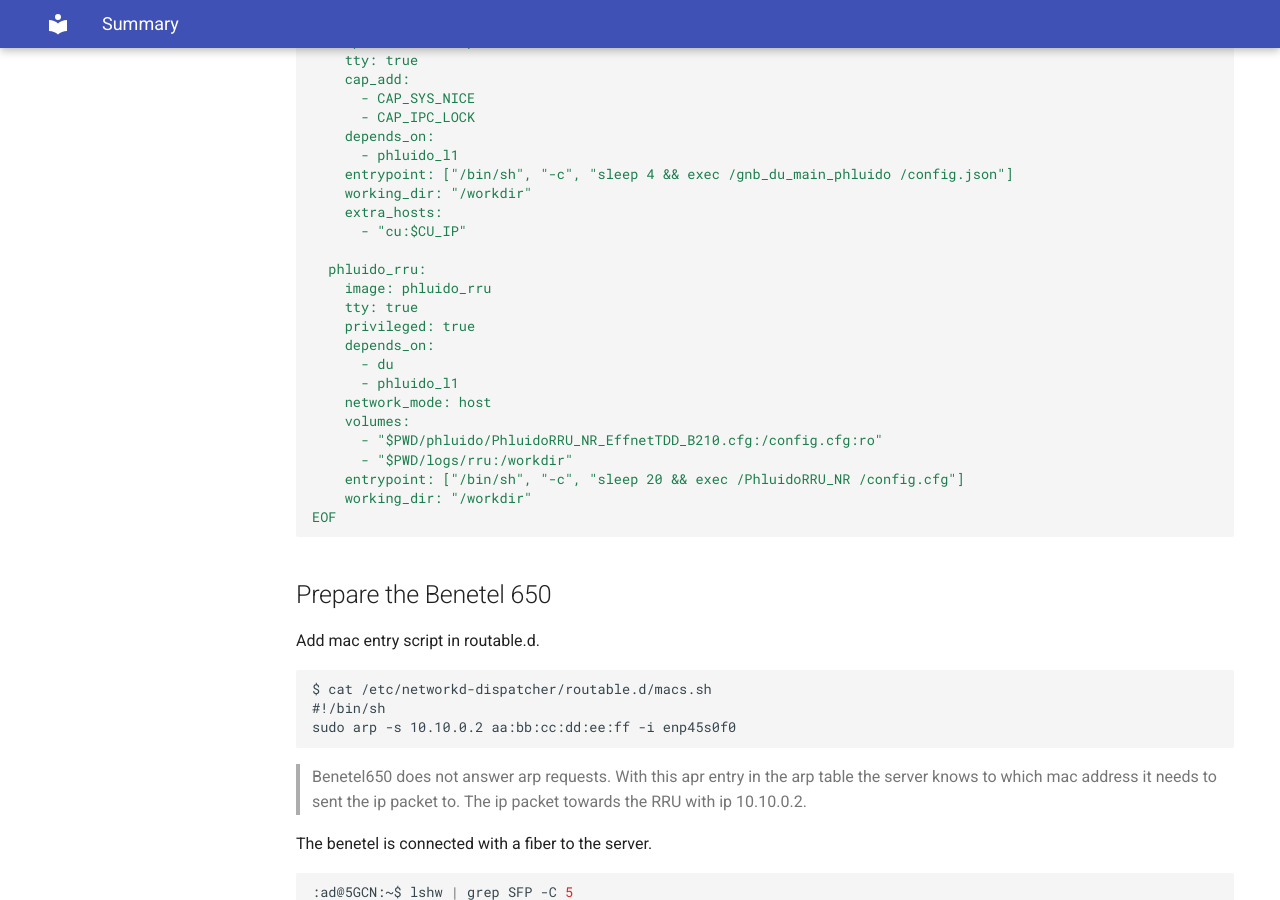
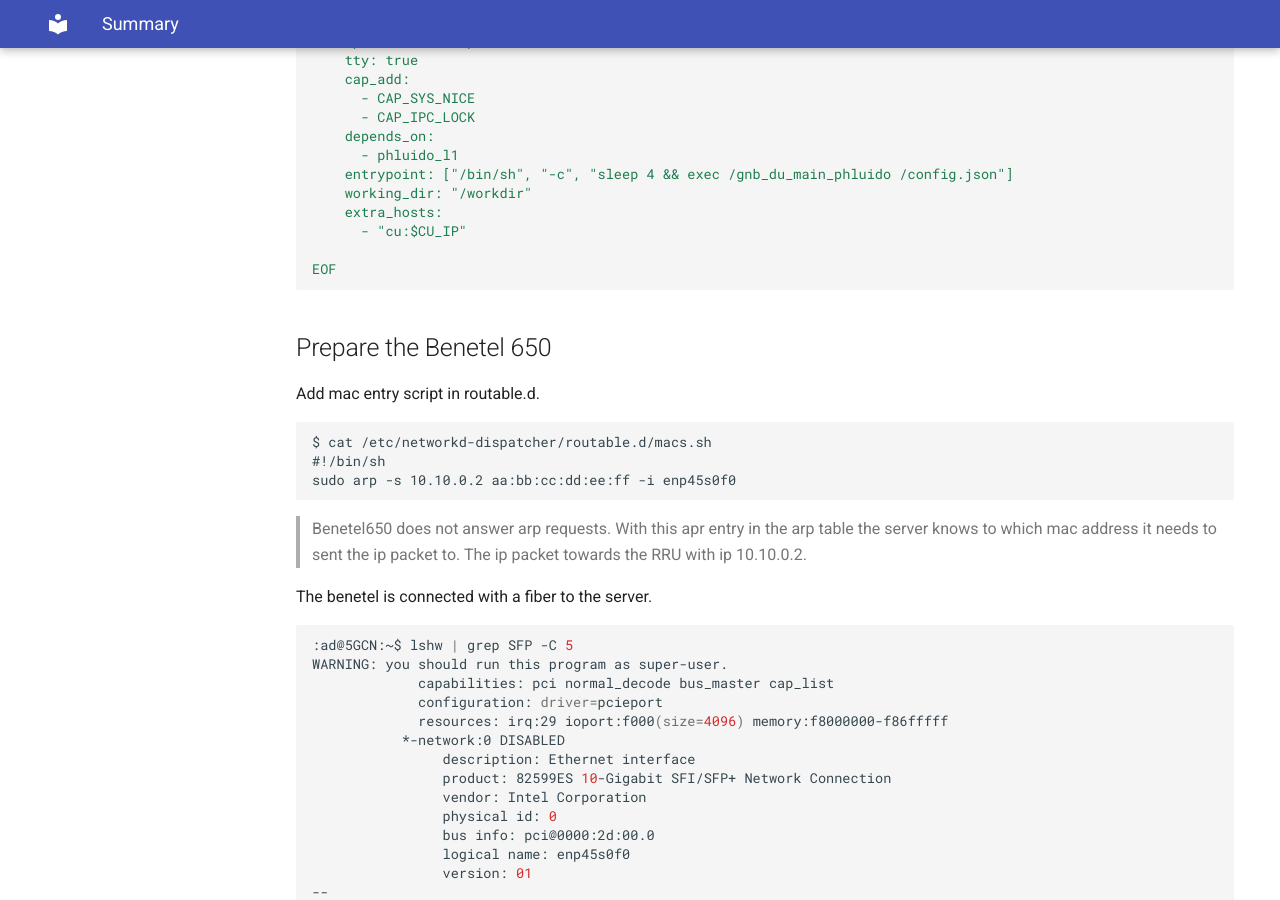
Before and after one commit to accelleran/drax-docs, an MkDocs documentation site: the page built from docs/benetel650-install/index.md, in a window 1280 px wide and 900 px high, scrolled down 1628 px. Built offline with MkDocs 1.6.1 and Material for MkDocs 9.7.7, drawn with Linux system fonts in a browser that asks for light colours; the version menu is left out.

Commit message:
Update index.md

````diff
--- a/docs/benetel650-install/index.md
+++ b/docs/benetel650-install/index.md
@@ -88,19 +88,6 @@ services:
     extra_hosts:
       - "cu:$CU_IP"
 
-  phluido_rru:
-    image: phluido_rru
-    tty: true
-    privileged: true
-    depends_on:
-      - du
-      - phluido_l1
-    network_mode: host
-    volumes:
-      - "$PWD/phluido/PhluidoRRU_NR_EffnetTDD_B210.cfg:/config.cfg:ro"
-      - "$PWD/logs/rru:/workdir"
-    entrypoint: ["/bin/sh", "-c", "sleep 20 && exec /PhluidoRRU_NR /config.cfg"]
-    working_dir: "/workdir"
 EOF
 ```
 
````
